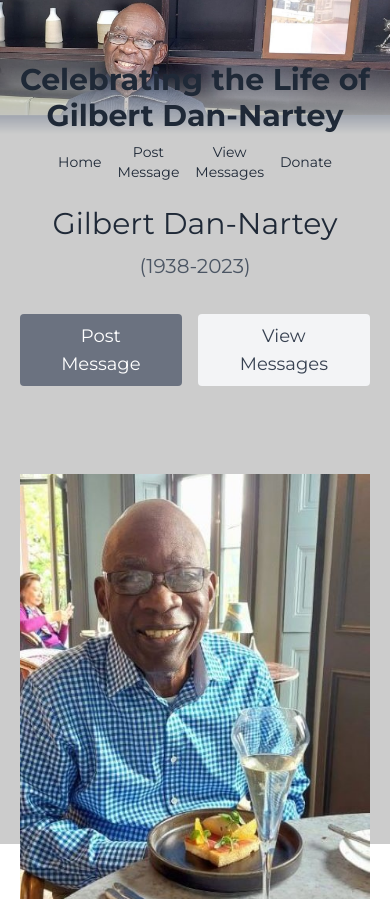
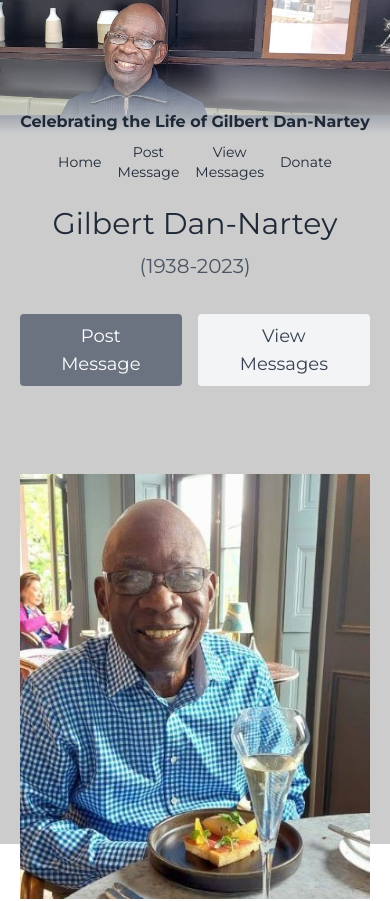
Before and after one commit to kristin-davida/remembering_gilbert_dan_nartey, a Next.js app: page / in a window 390 px wide. Shown: the top 901 px of the page. Built offline with nearby package versions, Linux system fonts and the light colour scheme.

Commit message:
design stage 12 - final - header title size corrected

```diff
--- a/components/HomeHeader.jsx
+++ b/components/HomeHeader.jsx
@@ -9,7 +9,7 @@ const Header = () => {
                 <div className="relative">
                     {/* eslint-disable-next-line @next/next/no-img-element */}
                     <img src="12 - Copy.jpg" alt="Gilbert Dan-Nartey" className="w-full header-img"/>
-                    <h1 className="font-bold text-3xl text-gray-800 text-center justify-center items-end absolute inset-0 flex">Celebrating the Life of Gilbert Dan-Nartey</h1>
+                    <h1 className="font-bold xl:text-3xl lg:text-2xl md:text-xl sm:text-lg text-gray-800 text-center justify-center items-end absolute inset-0 flex">Celebrating the Life of Gilbert Dan-Nartey</h1>
                 </div>
 
                 {/*<div className="container mx-auto px-5 py-2 items-center justify-center flex-col">*/}
```
